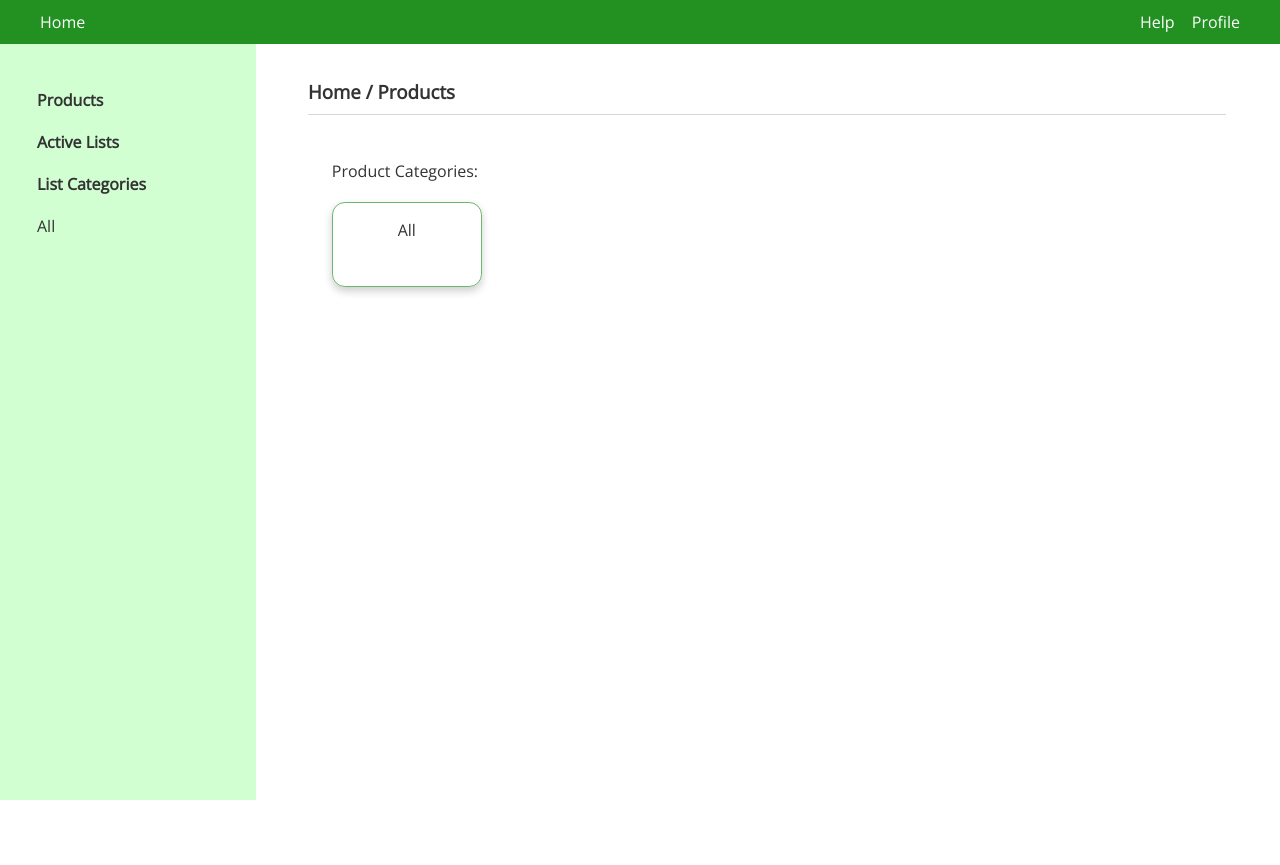
After one commit to VinayTomar12/SimpleGroceryList, a Django app: page /products/ in a window 1280 px wide. The commit adds this page. Run offline with Django 3.2, Linux system fonts and the light colour scheme; the visitor is signed in with stand-in values (Sample User, id 1); data comes from the database, SQL or seed files in the repository; data that the repository does not hold is empty.

Commit message:
templates and static files added

```diff
--- a/GroceryList/models.py
+++ b/GroceryList/models.py
@@ -3,9 +3,10 @@ from django.db.models.deletion import CASCADE, SET_DEFAULT, SET_NULL
 from django.db import models
 from django.conf import settings
 
+from Accounts.models import User
 #   Grocery User
-User = settings.AUTH_USER_MODEL
-
+# User = settings.AUTH_USER_MODEL
+# User =
 
 #   Item Category
 class ItemCategory(models.Model):
--- /dev/null
+++ b/GroceryList/static/GroceryList/css/style.css
@@ -0,0 +1,181 @@
+:root {
+    --primary-color:#229122;
+    --secondary-color:#d1ffd1fc;
+}
+
+* {
+    margin: 0;
+    padding: 0;
+    box-sizing: border-box;
+}
+
+body {
+    background-color: #fff;
+    color: #333;
+    overflow: hidden;
+    font-family: 'Open Sans', sans-serif;
+}
+
+a {
+    text-decoration: none;
+}
+
+li {
+    list-style: none;
+}
+
+.small-text {
+    font-size: 1rem;
+}
+
+.big-text {
+    font-size: 3rem;
+    font-weight: 100;
+}
+
+.text-color-primary {
+    color: var(--primary-color);
+}
+
+.app-container {
+    display: grid;
+    grid-template-columns: 1fr 4fr;
+    grid-template-rows: auto auto;
+}
+
+.app-container-item {
+    padding: 10px 20px;
+}
+
+/* Header & NAV */
+.app-header {
+    grid-column: 1 / 3;
+    background-color: var(--primary-color);
+    color: #fff;
+    height: 44px;
+    padding: 5px auto;
+}
+
+.nav-bar {
+    display: flex;
+    flex-direction: row;
+    align-items: center;
+    justify-content: space-between;
+    height: 100%;
+    margin: 0 20px;
+}
+.nav-bar .navbar-item-group {
+    display: flex;
+    flex-direction: row;
+    width: 100px;
+    justify-content: space-between;
+}
+.nav-bar .navbar-item-group li a {
+    color: #fff;
+}
+.navbar-item-group .nav-group-2 {
+    align-self: flex-end;
+}
+
+
+/* Sidebar */
+.app-side-menu {
+    grid-column: 1fr;
+    padding: 25px 37px;
+    margin: 0;
+    height: calc(100vh - 44px);
+    background-color: var(--secondary-color);
+}
+
+.side-menu-items .side-menu-item > a {
+    font-size: 1rem;
+    font-weight: bold;
+    color: #333;
+}
+
+.side-menu-sub-items .side-menu-sub-item > a{
+    color: #333;
+}
+
+.side-menu-sub-items .side-menu-sub-item > a:hover{
+    border-bottom: 1px solid var(--primary-color);
+}
+
+.side-menu-sub-items .side-menu-sub-item.active > a{
+    border-bottom: 2px solid var(--primary-color);
+}
+
+.side-menu-items .side-menu-item,
+.side-menu-sub-items,
+.side-menu-sub-items > ul > li {
+    margin: 20px 0;
+}
+
+
+
+/* Working Area */
+.app-working-area {
+    margin: 25px auto 40px 50px;
+    padding: 0 2px;
+    width: 90%;
+    height: calc(100vh - 44px);
+    overflow-y: scroll;
+    overflow-x: hidden;
+    scroll-behavior: smooth;
+}
+/* Hide scrollbar for Chrome, Safari and Opera */
+.app-working-area::-webkit-scrollbar {
+    display: none;
+  }
+
+  /* Hide scrollbar for IE, Edge and Firefox */
+.app-working-area {
+    -ms-overflow-style: none;  /* IE and Edge */
+    scrollbar-width: none;  /* Firefox */
+}
+
+.working-area-header {
+    background-color: #fff;
+    border-bottom: 1px solid #d8d8d8;
+    padding: 10px 0;
+    margin-bottom: 20px;
+    position: sticky;
+    top: 0;
+}
+
+.working-area-header h3,
+.working-area-header h3 a {
+    color: #333;
+}
+
+.working-area-body{
+    margin: 45px auto;
+    width: max-content;
+}
+
+.product-container {
+    margin: 20px auto;
+    display: grid;
+    grid-template-columns: 1fr 1fr 1fr 1fr 1fr;
+    grid-gap: 30px;
+}
+
+.product-container-item {
+    padding: 16px;
+    border: 1px solid #229122a8;
+    border-radius: 0.8em;
+    width: 150px;
+    height: 85px;
+    text-align: center;
+    box-shadow: 0 4px 8px 0 rgb(0 0 0 / 20%);
+    white-space: normal;
+    overflow: hidden;
+    text-overflow: ellipsis;
+    cursor: pointer;
+}
+
+.product-container-item:hover{
+    z-index: 1;
+    box-shadow: none;
+    transition: all 0.2s ease-in;
+}
--- a/GroceryList/templates/GroceryList/base.html
+++ b/GroceryList/templates/GroceryList/base.html
@@ -1,11 +1,31 @@
+{% load static %}
 <!DOCTYPE html>
 <html lang="en">
 <head>
     <meta charset="UTF-8">
     <meta http-equiv="X-UA-Compatible" content="IE=edge">
     <meta name="viewport" content="width=device-width, initial-scale=1.0">
-    <title>Simple Gocery List</title>
+    <link rel="apple-touch-icon" sizes="180x180" href="{% static 'GroceryList/img/apple-touch-icon.png' %}">
+    <link rel="icon" type="image/png" sizes="32x32" href="{% static 'GroceryList/img/favicon-32x32.png' %}">
+    <link rel="icon" type="image/png" sizes="16x16" href="{% static 'GroceryList/img/favicon-16x16.png' %}">
+    <link rel="manifest" href="{% static 'GroceryList/img/site.webmanifest' %}">
+    <title>SimpleGroceryList</title>
+    <link rel="preconnect" href="https://fonts.googleapis.com">
+    <link rel="preconnect" href="https://fonts.gstatic.com" crossorigin>
+    <link href="https://fonts.googleapis.com/css2?family=Open+Sans&display=swap" rel="stylesheet">
+    <link rel="stylesheet" href="{% static 'GroceryList/css/style.css' %}">
 </head>
 <body>
+        {% block layout %}
+        {% endblock %}
+
+<script>
+    function get_products(product_category){
+        var product_category_id = product_category.id
+        var products_page = "category/"+String(product_category_id).replace("product-category-","")
+        console.log(products_page)
+        window.location.href = products_page
+    }
+</script>
 </body>
 </html>
--- a/GroceryList/templates/GroceryList/index.html
+++ b/GroceryList/templates/GroceryList/index.html
@@ -1,4 +1,54 @@
-
+{% load static %}
 {% include 'GroceryList/base.html' %}
 
-<h1>My Lists</h1>
+{% block layout %}
+<div class="app-container">
+    <header class="app-container-item app-header">
+        <nav class="nav-bar">
+            <ul class="navbar-item-group nav-group-1">
+                <!-- <li><svg class="menu_icon" width="22" height="22" viewBox="0 0 24 24"><path fill="currentColor" fill-rule="evenodd" d="M4.5 5h15a.5.5 0 1 1 0 1h-15a.5.5 0 0 1 0-1zm0 6h15a.5.5 0 1 1 0 1h-15a.5.5 0 1 1 0-1zm0 6h15a.5.5 0 1 1 0 1h-15a.5.5 0 1 1 0-1z"></path></svg></li> -->
+                <li><a href="/">Home</a></li>
+            </ul>
+            <ul class="navbar-item-group nav-group-2">
+                <li><a href="#helper-menu">Help</a></li>
+                <li><a href="#profile-menu">Profile</a></li>
+            </ul>
+        </nav>
+    </header>
+    <section class="app-container-item app-side-menu">
+        <div class="side-menu-items">
+            <div class="side-menu-item">
+                <a href="{% url 'products' %}">Products</a>
+            </div>
+            <div class="side-menu-item">
+                <a href="#">Active Lists</a>
+            </div>
+            <div class="side-menu-item">
+                <a href="#">List Categories</a>
+                <div class="side-menu-sub-items">
+                    <ul>
+                        <li class="side-menu-sub-item"><a href="{% url 'list_category_all' %}">All</a></li>
+                        {% for category in list_categories %}
+                        <li class="side-menu-sub-item"><a href="{% url 'list_category' pk=category.pk %}">{{category.name}}</a></li>
+                        {% endfor %}
+                    </ul>
+                </div>
+            </div>
+        </div>
+    </section>
+    <section class="app-container-item app-working-area">
+        <!-- <h1>Home / My Lists / All</h1> -->
+        <div class="working-area-header">
+            <h3>Home {% block workingAreaHeader %}{% endblock %}</h3>
+        </div>
+        <div class="working-area-description">
+            {% block workingAreaDescription %}{% endblock %}
+        </div>
+        <div class="working-area-body">
+            {% block working-area-body %}
+            <p class="big-text">Welcome <span class="text-color-primary">{{user.first_name}}</span>,</p>
+            {% endblock %}
+        </div>
+    </section>
+</div>
+{% endblock %}
--- /dev/null
+++ b/GroceryList/templates/GroceryList/products.html
@@ -0,0 +1,13 @@
+{% extends 'GroceryList/index.html' %}
+
+{% block workingAreaHeader %} / <a href="/products">Products</a> {% block productCategory %}{% endblock productCategory %} {% endblock workingAreaHeader %}
+
+{% block working-area-body %}
+<p>Product Categories:</p>
+<div class="product-container">
+    <div class="product-container-item">All</div>
+    {% for product_category in product_categories %}
+    <div class="product-container-item" id="product-category-{{product_category.pk}}" onclick='get_products(this)'>{{product_category.name}}</div>
+    {% endfor %}
+</div>
+{% endblock %}
--- a/GroceryList/urls.py
+++ b/GroceryList/urls.py
@@ -1,9 +1,16 @@
 from django.urls import path
 
 from .views import (
-    home
+    home,
+    products,
+    products_under_category
 )
 
 urlpatterns = [
     path('', home, name='home'),
+    path('products/', products, name='products'),
+    path('products/category/', products_under_category, name='products_under_category_all'),
+    path('products/category/<int:category_id>', products_under_category, name='products_under_category'),
+    path('list-category/all/', home, name='list_category_all'),
+    path('list-category/<int:pk>', home, name='list_category')
 ]
--- a/GroceryList/views.py
+++ b/GroceryList/views.py
@@ -1,6 +1,71 @@
-from django.shortcuts import render
+from django.shortcuts import render, HttpResponse
+
+from .utils import *
+from .models import *
+
 
 # Create your views here.
 
 def home(request):
-    return render(request, 'GroceryList/index.html')
+    logger.info("home request method:  %s", str(request.method))
+    logger.info("home request user:  %s", str((request.user)))
+    if not request.user.is_anonymous:
+        logger.info("home request:  %s", str(request.POST))
+        user = User.objects.get(email=str(request.user))
+        items = []
+        active_lists = []
+        list_categories = ListCategory.objects.all()
+        context = {
+            'user':user,
+            'products':items,
+            'active_lists':active_lists,
+            'list_categories':list_categories
+        }
+        return render(request, 'GroceryList/index.html', context=context)
+    else:
+        return HttpResponse("You need to login first.", status=401)
+
+
+def products(request, category=None):
+    if not request.user.is_anonymous:
+        user = User.objects.get(email=str(request.user))
+        logger.info("products category:  %s", str(category))
+
+        item_categories = ItemCategory.objects.all()
+
+
+        list_categories = ListCategory.objects.all()
+        active_lists = []
+        context = {
+            'user':user,
+            'product_categories':item_categories,
+            'active_lists':active_lists,
+            'list_categories':list_categories
+        }
+        return render(request, 'GroceryList/products.html', context=context)
+    else:
+        return HttpResponse("You need to login first.", status=401)
+
+
+def products_under_category(request, category_id=None):
+    if not request.user.is_anonymous:
+        user = User.objects.get(email=str(request.user))
+        logger.info("products category id:  %s", str(category_id))
+
+        if category_id != None:
+            item_category = ItemCategory.objects.get(pk=category_id)
+            items = Item.objects.filter(user=user, category=item_category)
+        logger.info("products:  %s", str(items))
+
+        list_categories = ListCategory.objects.all()
+        active_lists = []
+        context = {
+            'user':user,
+            'product_category':item_category,
+            'products':items,
+            'active_lists':active_lists,
+            'list_categories':list_categories
+        }
+        return render(request, 'GroceryList/products_under_category.html', context=context)
+    else:
+        return HttpResponse("You need to login first.", status=401)
```
Also changed, not shown: GroceryList/templates/GroceryList/products_under_category.html (added, +20 -0 lines), GroceryList/utils.py (added, +9 -0 lines), SimpleGroceryList/settings.py (+98 -0 lines), GroceryList/static/GroceryList/img/android-chrome-192x192.png (added), GroceryList/static/GroceryList/img/android-chrome-512x512.png (added), GroceryList/static/GroceryList/img/apple-touch-icon.png (added), GroceryList/static/GroceryList/img/favicon-16x16.png (added), GroceryList/static/GroceryList/img/favicon-32x32.png (added), GroceryList/static/GroceryList/img/favicon.ico (added), GroceryList/static/GroceryList/img/folder-open-regular.svg (added), GroceryList/static/GroceryList/img/shopping-list.png (added), GroceryList/static/GroceryList/img/site.webmanifest (added), 1 other file.
